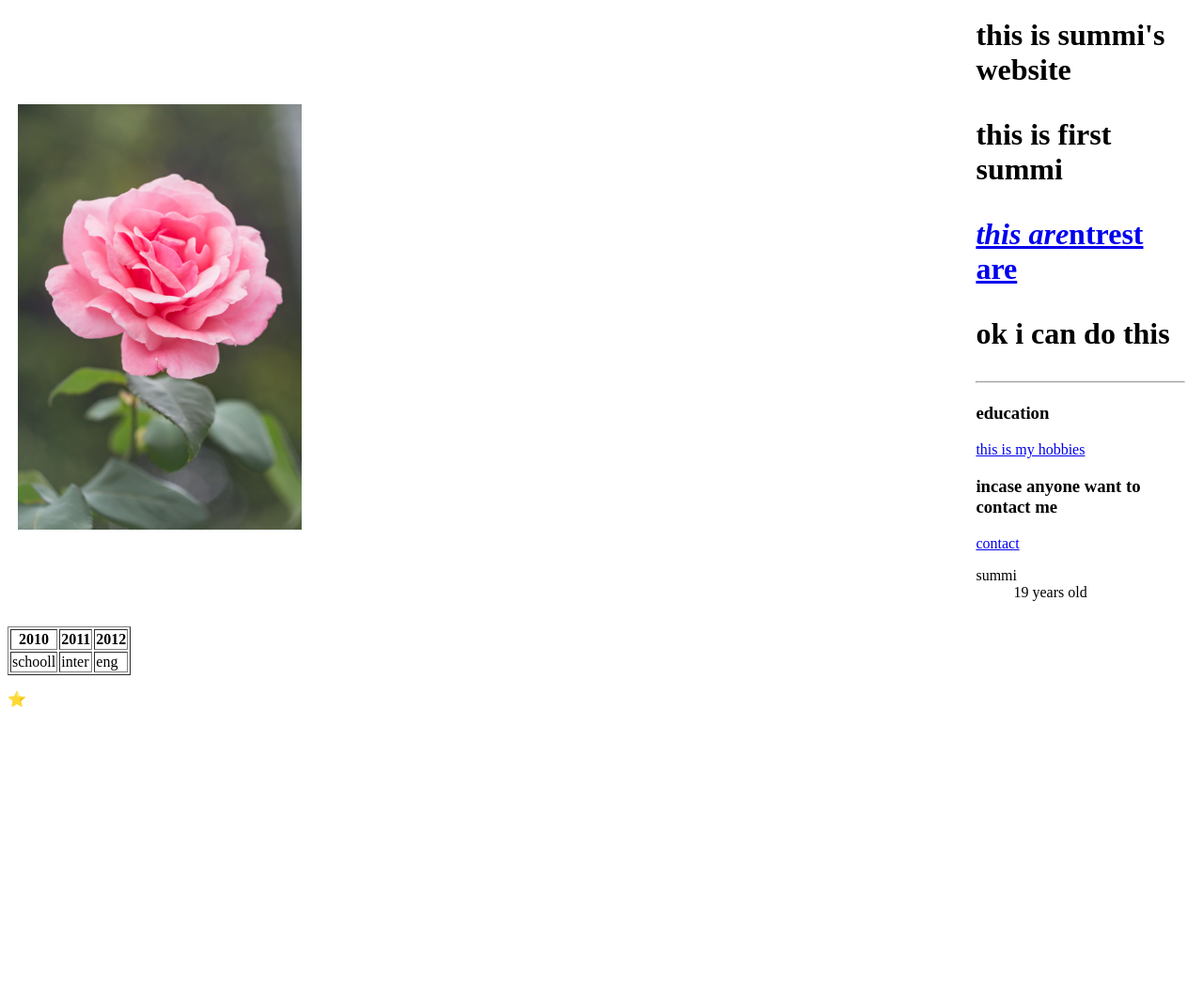
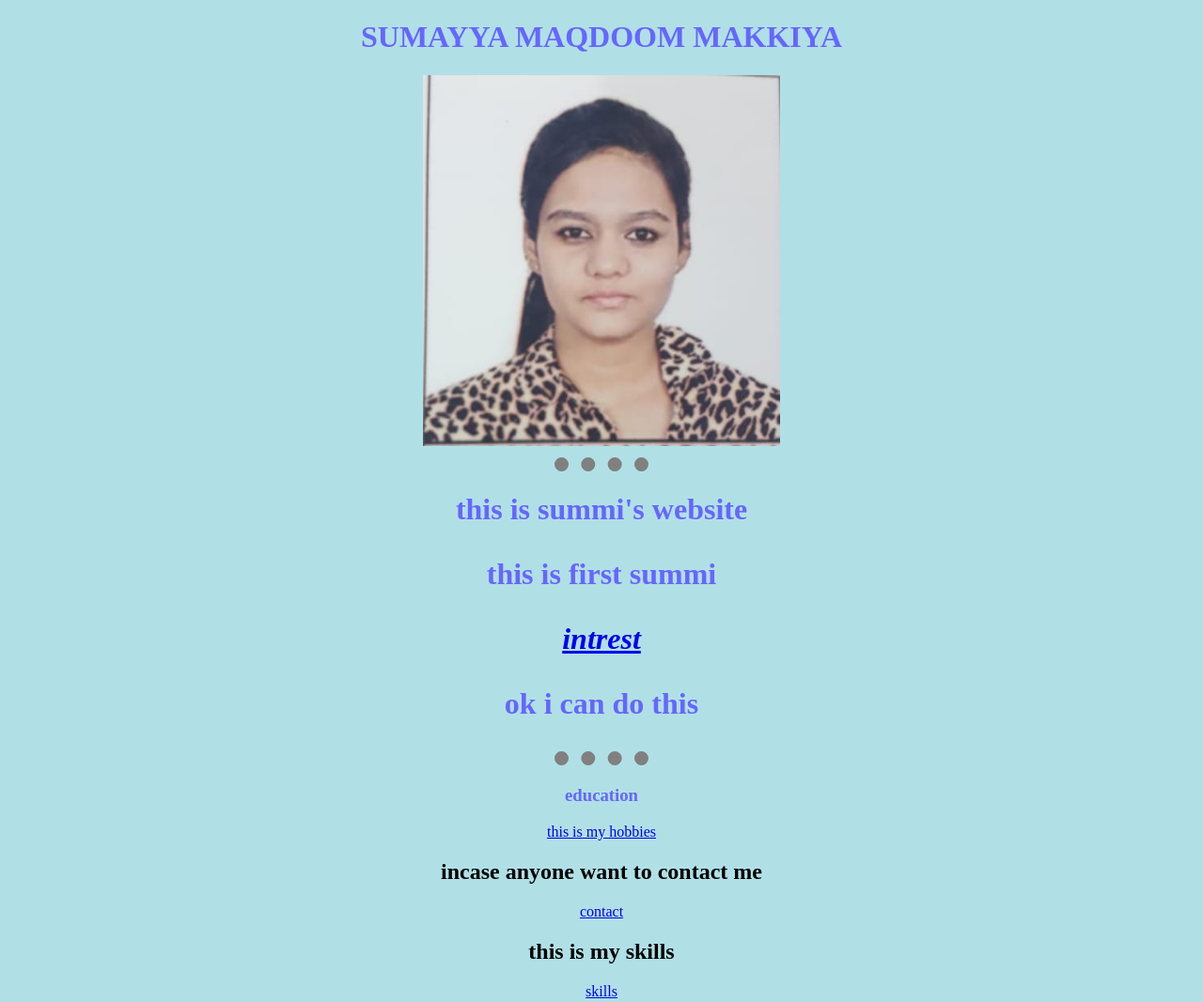
Before and after one commit to sumayya6652/cv, a plain HTML site: page index.html in a window 1280 px wide. Shown: the top 1067 px of the page at 94% size. Before the commit the page ends 800 px from the top, so only its background shows below. Drawn offline with Linux system fonts and the light colour scheme.

Commit message:
Add files via upload

```diff
--- a/index.html
+++ b/index.html
@@ -1,31 +1,33 @@
-
+<!DOCTYPE html>
 <html>
 
 <head>
   <meta charset="utf-8">
   <title>summi</title>
 </head>
+ <link rel="stylesheet" href="styles.css">
+<body >
+  <center>
+  <h1> SUMAYYA MAQDOOM MAKKIYA </h1>
 
-<body>
-  <table cellspacing="10">
-    <tr>
-      <td><img src="images/flower.jpg " width=30% alt="not there" ></td>
-      <td>  <h1> this is summi's website<h1>
+      <img src="summi pic.jpg " width=30% alt="not there" ></td>
+      <hr>
+        <h1> this is summi's website<h1>
       <p> <strong>this is first summi</strong> </p>
-       <a href="https://www.instagram.com/?hl=en" title="intrest are"  target="_blank" >  <i>this are</i>ntrest are
+       <a href="https://www.instagram.com/?hl=en" title="intrest are"  target="_blank" >  <i>intrest</i>
        </a>
       <p>ok i can do this</p>
       <hr>
       <h3>education</h3>
       <a href="image.html"> this is my hobbies</a>
-      <h3> incase anyone want to contact me</h3>
+      <h2> incase anyone want to contact me</h2>
       <a href="contact.html"> contact </a>
+      <h2> this is my skills </h2>
+      <a href="star.html"> skills</a>
       <dl>
         <dt> summi</dt>
         <dd> 19 years old</dd>
       </dl></td>
-    </tr>
-  </table>
 <table border="1">
 <thead>
   <th>
@@ -53,6 +55,7 @@ eng
 
 </table>
 <p> &#11088 </p>
+</center>
 </body>
 
 </html>
--- /dev/null
+++ b/styles.css
@@ -0,0 +1,17 @@
+body{
+  background-color: powderblue;
+}
+hr{
+  border-style: none;
+  border-top: dotted;
+  border-color: grey;
+  border-width: 15px;
+  width: 100px;
+
+}
+h1{
+  color: #6666ff
+}
+h3{
+  color: #6666ff
+}
```
Also changed, not shown: contact.html (+2 -0 lines), image.html (+2 -1 lines), star.html (+2 -0 lines), summi.html (added, +15 -0 lines), summi pic.jpg (added).
